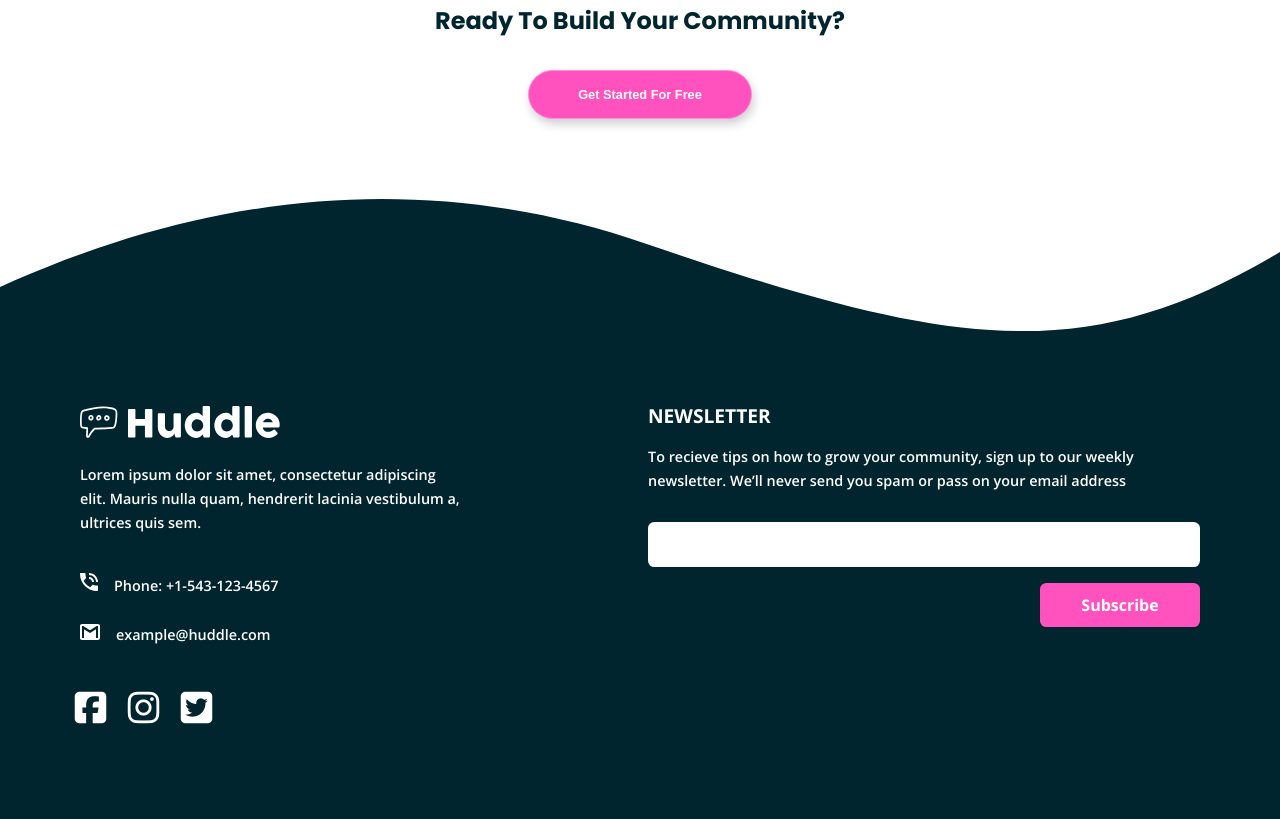
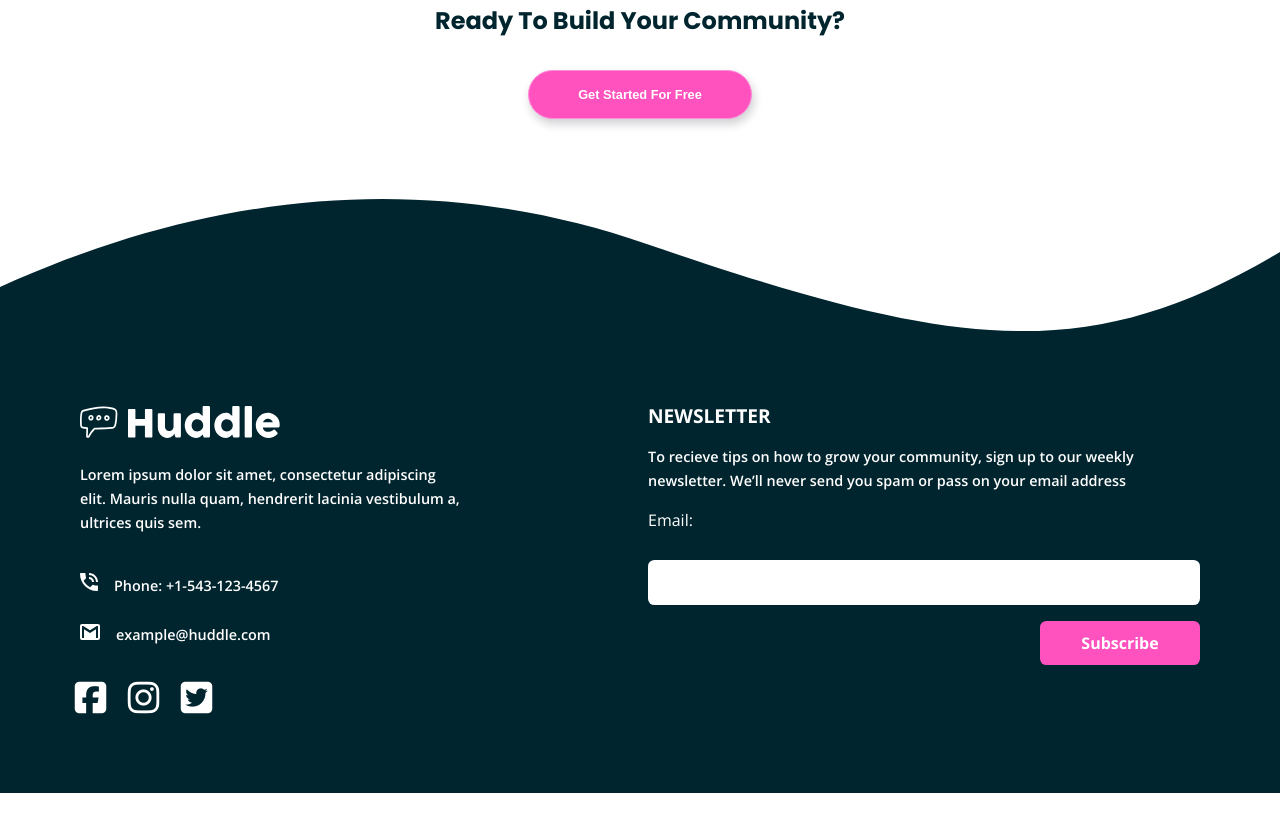
Before and after one commit to Deepali25-K/huddle-landing-page-with-curved-sections, a plain HTML site: page index.html in a window 1280 px wide. Shown: the part 3882-4701 px from the top of the page. After the commit the page ends 4675 px from the top, so only its background shows below. Drawn offline with nearby package versions, Linux system fonts and the light colour scheme.

Commit message:
fixed accessibility issues

```diff
--- a/index.html
+++ b/index.html
@@ -103,6 +103,7 @@
           <p>To recieve tips on how to grow your community, sign up to our weekly newsletter. We’ll never
             send you spam or pass on your email address</p>
           <form action="example.html" method="POST">
+            <label for="email">Email:</label>
             <input class="input" type="email" name="email" required>
             <button class="submit" type="submit">Subscribe</button>
           </form>
@@ -135,9 +136,9 @@
             </div>
             <div class="social-media">
               <!-- SOCIAL MEDIA -->
-              <a href="#"><i class="fa-brands fa-square-facebook fa-xl" style="color: #ffffff;"></i></a>
-              <a href="#"><i class="fa-brands fa-instagram fa-xl" style="color: #ffffff;"></i></a>
-              <a href="#"><i class="fa-brands fa-square-twitter fa-xl" style="color: #ffffff;"></i></a>
+              <i class="fa-brands fa-square-facebook fa-xl" style="color: #ffffff;"></i>
+              <i class="fa-brands fa-instagram fa-xl" style="color: #ffffff;"></i>
+              <i class="fa-brands fa-square-twitter fa-xl" style="color: #ffffff;"></i>
             </div>
           </div>
         </div>
```
